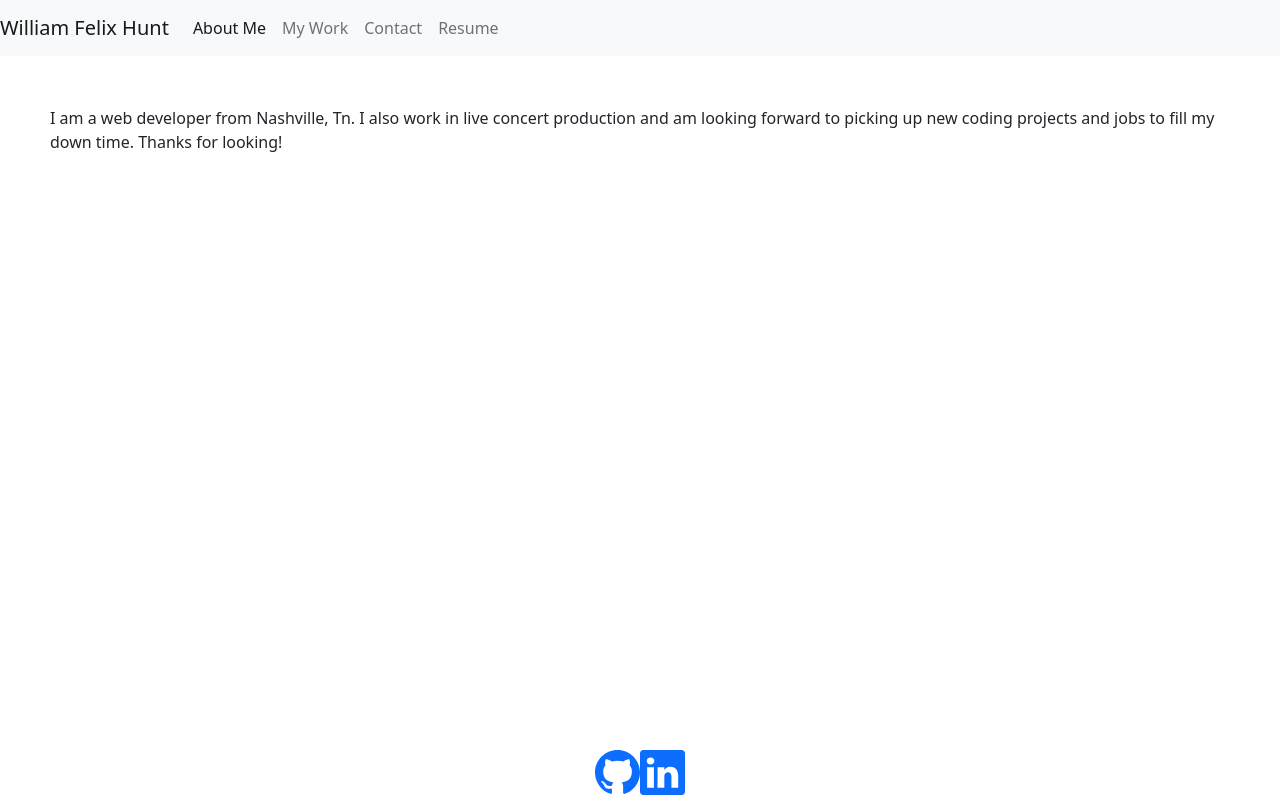
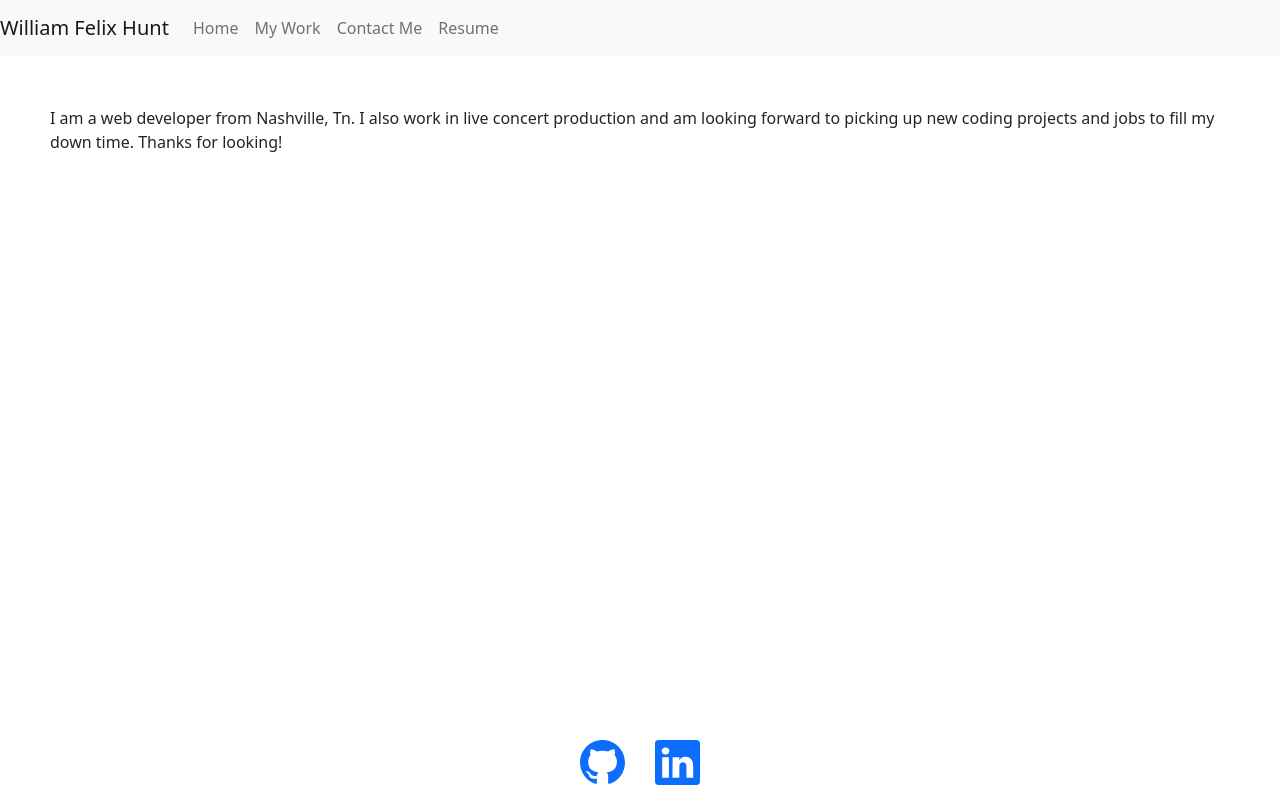
Before and after one commit to william-hunt88/William-F.-Hunt---The-Portfolio, a React (Create React App) app: page / in a window 1280 px wide. Built offline with nearby package versions, Linux system fonts and the light colour scheme.

Commit message:
fixed Nav

```diff
--- a/package.json
+++ b/package.json
@@ -8,7 +8,9 @@
     "@testing-library/user-event": "^12.8.3",
     "bootstrap": "^5.0.0",
     "jquery": "^3.6.0",
+    "popper": "^1.0.1",
     "react": "^17.0.2",
+    "react-bootstrap": "^1.5.2",
     "react-dom": "^17.0.2",
     "react-scripts": "4.0.3",
     "web-vitals": "^1.1.1"
--- a/src/App.css
+++ b/src/App.css
@@ -36,14 +36,3 @@
     transform: rotate(360deg);
   }
 }
-
-@media screen and (max-width: 980px) {
-  .my-work-container {
-    grid-template-columns: repeat(1, 1fr);
-    grid-template-rows: repeat(6 1fr);
-  }
-
-  .grid-item {
-    height: 300px;
-  }
-}
--- a/src/components/Header/index.js
+++ b/src/components/Header/index.js
@@ -1,39 +1,130 @@
-import {React, useState} from "react";
+import { React, useState } from "react";
+import Nav from "react-bootstrap/Nav";
+import NavDropdown from "react-bootstrap/NavDropdown";
+import Navbar from "react-bootstrap/Navbar";
 
 function Header(props) {
   return (
-    <nav className="navbar navbar-expand-lg navbar-light bg-light">
-      <a className="navbar-brand" href="/">
-        William Felix Hunt
-      </a>
-      <button
-        className="navbar-toggler"
-        type="button"
-        data-toggle="collapse"
-        data-target="#navbarNavAltMarkup"
-        aria-controls="navbarNavAltMarkup"
-        aria-expanded="false"
-        aria-label="Toggle navigation"
-      >
-        <span className="navbar-toggler-icon"></span>
-      </button>
-      <div className="collapse navbar-collapse" id="navbarNavAltMarkup">
-        <div className="navbar-nav">
-          <a className="nav-item nav-link active" href="#about" onClick = {() => props.setPortfolioSelected(false) & props.setContactSelected(false) & props.setResumeSelected(false)}>
-            About Me <span className="sr-only"></span>
-          </a>
-          <a className="nav-item nav-link" href="#my-work" onClick = {() => props.setPortfolioSelected(true) & props.setContactSelected(false) & props.setResumeSelected(false) }>
+    <Navbar bg="light" expand="lg">
+      <Navbar.Brand href="#home">William Felix Hunt</Navbar.Brand>
+      <Navbar.Toggle aria-controls="basic-navbar-nav" />
+      <Navbar.Collapse id="basic-navbar-nav">
+        <Nav className="mr-auto">
+          <Nav.Link
+            href="#about"
+            onClick={() =>
+              props.setPortfolioSelected(false) &
+              props.setContactSelected(false) &
+              props.setResumeSelected(false)
+            }
+          >
+            Home
+          </Nav.Link>
+          <Nav.Link
+            href="#my-work"
+            onClick={() =>
+              props.setPortfolioSelected(true) &
+              props.setContactSelected(false) &
+              props.setResumeSelected(false)
+            }
+          >
             My Work
-          </a>
-          <a className="nav-item nav-link" href="#contact-form" onClick = {() => props.setContactSelected(true) & props.setPortfolioSelected(false) & props.setResumeSelected(false)}>
-            Contact
-          </a>
-          <a className="nav-item nav-link" href="#resume" onClick = {() => props.setContactSelected(false) & props.setPortfolioSelected(false) & props.setResumeSelected(true)}>
+          </Nav.Link>
+          <Nav.Link
+            href="#contact-form"
+            onClick={() =>
+              props.setPortfolioSelected(false) &
+              props.setContactSelected(true) &
+              props.setResumeSelected(false)
+            }
+          >
+            Contact Me
+          </Nav.Link>
+          <Nav.Link
+            href="#resume"
+            onClick={() =>
+              props.setContactSelected(false) &
+              props.setPortfolioSelected(false) &
+              props.setResumeSelected(true)
+            }
+          >
             Resume
-          </a>
-        </div>
-      </div>
-    </nav>
+          </Nav.Link>
+        </Nav>
+      </Navbar.Collapse>
+    </Navbar>
+    // <nav className="navbar navbar-expand-lg navbar-light bg-light">
+    //   <a className="navbar-brand" href="/">
+    //     William Felix Hunt
+    //   </a>
+    //   <button
+    //     className="navbar-toggler"
+    //     type="button"
+    //     data-toggle="collapse"
+    //     data-target="#navbarNavAltMarkup"
+    //     aria-controls="navbarNavAltMarkup"
+    //     aria-expanded="false"
+    //     aria-label="Toggle navigation"
+    //   >
+    //     <span className="navbar-toggler-icon"></span>
+    //   </button>
+    //   <div className="collapse navbar-collapse" id="navbarNavAltMarkup">
+    //     <ul className="navbar-nav">
+    //       <li className="nav-item">
+    //         <a
+    //           className="nav-link active"
+    // //           href="#about"
+    //           onClick={() =>
+    //             props.setPortfolioSelected(false) &
+    //             props.setContactSelected(false) &
+    //             props.setResumeSelected(false)
+    //           }
+    //         >
+    //           About Me <span className="sr-only"></span>
+    //         </a>
+    //       </li>
+    //       <li className="nav-item">
+    //         <a
+    //           className="nav-item nav-link"
+    //           href="#my-work"
+    // onClick={() =>
+    //   props.setPortfolioSelected(true) &
+    //   props.setContactSelected(false) &
+    //   props.setResumeSelected(false)
+    // }
+    //         >
+    //           My Work
+    //         </a>
+    //       </li>
+    //       <li className="nav-item">
+    //         <a
+    //           className="nav-link"
+    //           href="#contact-form"
+    //           onClick={() =>
+    //             props.setContactSelected(true) &
+    //             props.setPortfolioSelected(false) &
+    //             props.setResumeSelected(false)
+    //           }
+    //         >
+    //           Contact
+    //         </a>
+    //       </li>
+    //       <li className="nav-item">
+    //         <a
+    //           className="nav-item nav-link"
+    //           href="#resume"
+    // onClick={() =>
+    //   props.setContactSelected(false) &
+    //   props.setPortfolioSelected(false) &
+    //   props.setResumeSelected(true)
+    // }
+    //         >
+    //           Resume
+    //         </a>
+    //       </li>
+    //     </ul>
+    //   </div>
+    // </nav>
   );
 }
 
--- a/src/components/Project/index.js
+++ b/src/components/Project/index.js
@@ -1,8 +1,11 @@
 import React from "react";
 
-function Project(currentProject) {
+function Project({currentProject}) {
+  console.log(currentProject.name)
   return (
-    <div>{currentProject.link}</div>
+    <div className="projWrap">
+      <h2 className="projName">{currentProject.name}</h2>
+    </div>
   );
 }
 
--- a/src/index.css
+++ b/src/index.css
@@ -21,7 +21,7 @@ code {
   width: 100vw;
   display: flex;
   justify-content: center;
-  height: 50px;
+  height: 75px;
 }
 
 .about {
@@ -92,6 +92,20 @@ code {
   padding: 25px;
 }
 
+.projName {
+  color: white;
+  opacity:0; /* Completely invisible. */
+  transition:1s;
+}
+
+.projName:hover {
+  opacity:1;
+}
+
+.footer a {
+  margin: 15px;
+}
+
 @media screen and (max-width: 980px) {
   .my-work-container {
     grid-template-columns: repeat(1, 1fr);
```
Also changed, not shown: 1 other file (tests, documents, lock files or other folders).
